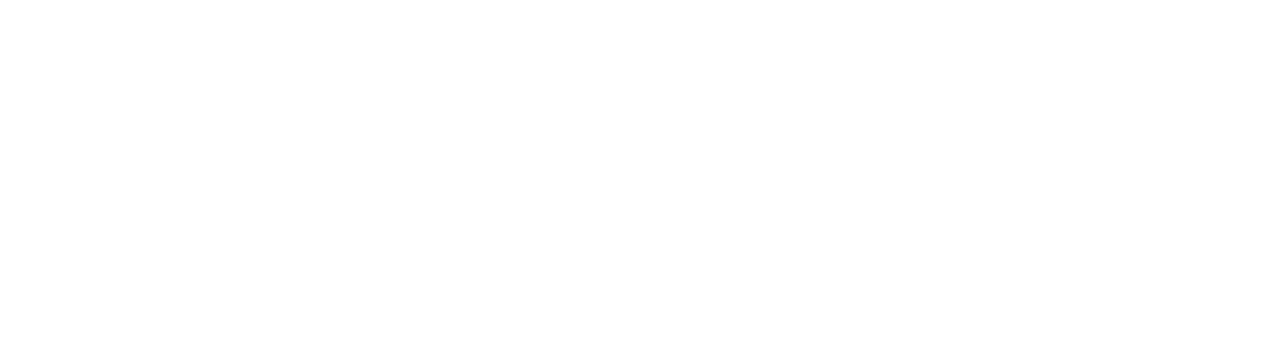
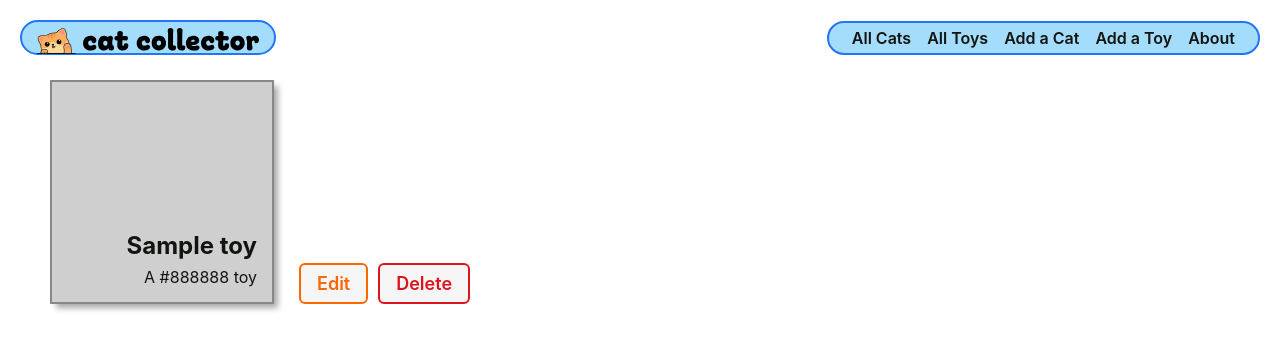
Before and after one commit to ce-joiner/django-crud-app-cat-collector, a Django app: page /toys/1/ in a window 1280 px wide. Before the commit the part shown is empty. Shown: the top 350 px of the page. Run offline with Django 5.2, Linux system fonts and the light colour scheme; tables that the repository leaves empty hold one stand-in row (values such as "Sample post").

Commit message:
Implement toy management: add Toy model, views, and templates; update Cat model for ManyToMany relationship with toys; enhance cat detail view to display associated toys.

```diff
--- a/main_app/models.py
+++ b/main_app/models.py
@@ -10,12 +10,24 @@
     ('D', 'Dinner'),
 )
 
+class Toy(models.Model):
+    name = models.CharField(max_length=50)
+    color = models.CharField(max_length=20)
+
+    def __str__(self):
+        return self.name
+
+    def get_absolute_url(self):
+        return reverse('toy-detail', kwargs={'pk': self.id})
+
 
 class Cat(models.Model):
     name = models.CharField(max_length=100)
     breed = models.CharField(max_length=100)
     description = models.TextField(max_length=250)
     age = models.IntegerField()
+    # Add the M:M relationship
+    toys = models.ManyToManyField(Toy)
 
     def __str__(self):
         return self.name
@@ -43,13 +55,3 @@
 
 class Meta:
     ordering = ['-date']  # Order feedings by date, newest first
-
-class Toy(models.Model):
-    name = models.CharField(max_length=50)
-    color = models.CharField(max_length=20)
-
-    def __str__(self):
-        return self.name
-
-    def get_absolute_url(self):
-        return reverse('toy-detail', kwargs={'pk': self.id})
--- /dev/null
+++ b/main_app/static/css/toys/toy-detail.css
@@ -0,0 +1,52 @@
+main {
+  display: flex;
+  align-items: flex-end;
+  justify-content: flex-start;
+  min-height: auto;
+}
+
+.card {
+  width: 224px;
+  height: 224px;
+  margin: 25px 25px 15px 40px;
+  border: solid 2px;
+  box-shadow: var(--card-box-shadow);
+  position: relative;
+}
+
+.card-bg {
+  opacity: 0.4;
+  position: absolute;
+  display: inline-flex;
+  top: 0;
+  left: 0;
+  width: 100%;
+  height: 100%;
+}
+
+.card-content {
+  padding: 15px;
+  height: 100%;
+  width: 100%;
+  display: flex;
+  align-items: flex-end;
+  justify-content: flex-end;
+  flex-direction: column;
+  color: var(--text-color);
+}
+
+.btn {
+  margin-bottom: 15px;
+}
+
+.card h2 {
+  margin: 7px 0;
+  font-size: var(--font-xl);
+  z-index: 1;
+}
+
+.card p {
+  margin: 0;
+  font-size: var(--font-reg);
+  z-index: 1;
+}
--- a/main_app/templates/main_app/toy_detail.html
+++ b/main_app/templates/main_app/toy_detail.html
@@ -0,0 +1,18 @@
+{% extends 'base.html' %}
+{% load static %}
+{% block head %}
+<link rel="stylesheet" href="{% static 'css/toys/toy-detail.css' %}" />
+{% endblock %}
+{% block content %}
+
+<div class="card" style="border-color: {{ toy.color }}">
+  <div class="card-bg" style="background-color: {{ toy.color }}"></div>
+  <div class="card-content">
+    <h2>{{ toy.name }}</h2>
+    <p>A {{ toy.color }} toy</p>
+  </div>
+</div>
+<a href="{% url 'toy-update' toy.id %}" class="btn warn">Edit</a>
+<a href="{% url 'toy-delete' toy.id %}" class="btn danger">Delete</a>
+
+{% endblock %}
--- a/main_app/urls.py
+++ b/main_app/urls.py
@@ -14,4 +14,9 @@
     path('toys/create/', views.ToyCreate.as_view(), name='toy-create'),
     path('toys/<int:pk>/', views.ToyDetail.as_view(), name='toy-detail'),
     path('toys/', views.ToyList.as_view(), name='toy-index'),
+        #Existing urls above
+    path('toys/<int:pk>/update/', views.ToyUpdate.as_view(), name='toy-update'),
+    path('toys/<int:pk>/delete/', views.ToyDelete.as_view(), name='toy-delete'),
+    path('cats/<int:cat_id>/associate-toy/<int:toy_id>/', views.associate_toy, name='associate-toy'),
+
 ]
--- a/main_app/views.py
+++ b/main_app/views.py
@@ -39,13 +39,17 @@
 # Define the cat_detail view function
 def cat_detail(request, cat_id):
     cat = Cat.objects.get(id=cat_id) # Get the Cat object with the specified ID
+    toys = Toy.objects.all()  # Fetch all toys
     feeding_form = FeedingForm() # Create an instance of the FeedingForm
-    return render(request, 'cats/detail.html', {'cat': cat, 'feeding_form': feeding_form}) # Render the detail.html template with the selected cat
+    return render(request, 'cats/detail.html', {
+        'cat': cat,
+        'feeding_form': feeding_form,
+        'toys': toys})  # Pass toys to the template}) # Render the detail.html template with the selected cat
 
 # Define the CatCreate view class
 class CatCreate(CreateView):
     model = Cat
-    fields = '__all__'
+    fields = ['name', 'breed', 'description', 'age']
     # success_url = '/cats/'  # Redirect to the cat index page after creation
 
 class CatUpdate(UpdateView):
@@ -84,3 +88,19 @@
 # Define the ToyList view class
 class ToyList(ListView):
     model = Toy
+
+# Define the ToyUpdate view class
+class ToyUpdate(UpdateView):
+    model = Toy
+    fields = ['name', 'color']
+
+# Define the ToyDelete view class
+class ToyDelete(DeleteView):
+    model = Toy
+    success_url = '/toys/'  # Redirect to the toy index page after deletion
+
+# Define the associate_toy view function
+def associate_toy(request, cat_id, toy_id):
+    # Note that you can pass a toy's id instead of the whole object
+    Cat.objects.get(id=cat_id).toys.add(toy_id)
+    return redirect('cat-detail', cat_id=cat_id)
```
Also changed, not shown: main_app/templates/cats/detail.html (+21 -1 lines), main_app/templates/main_app/toy_confirm_delete.html (added, +17 -0 lines), main_app/migrations/0004_cat_toys.py (added).
